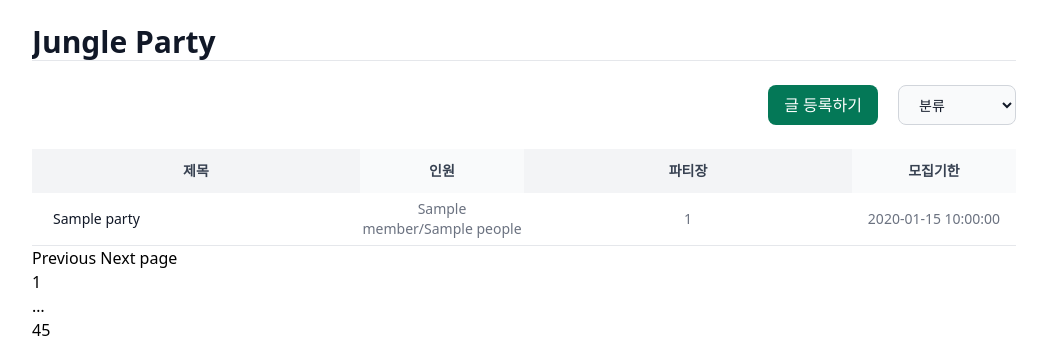
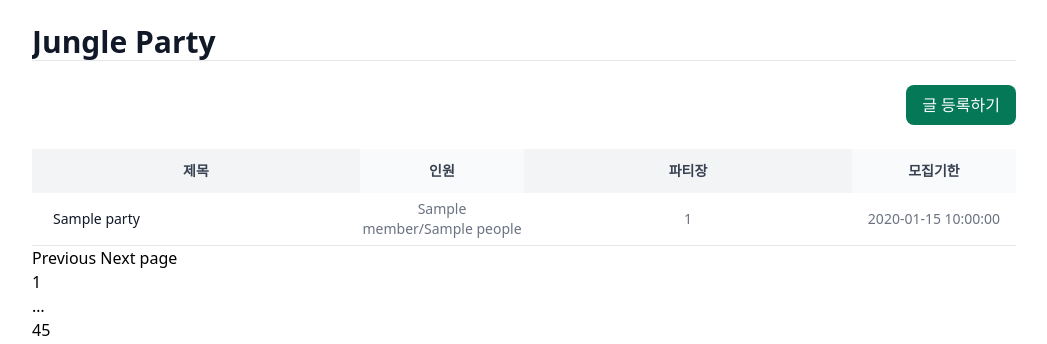
Before and after one commit to hjlee5701/Jungle-Hub, a Flask app: page /party in a window 1280 px wide. Shown: the part 74-418 px from the top of the page, without its empty margins (116-1163 px from the left). Run offline with Flask 3, Linux system fonts and the light colour scheme; a database or web service that is not in the repository returns one stand-in record (values such as "Sample title").

Commit message:
fix: [이현진] 분류 select box 삭제

```diff
--- a/templates/partyList.html
+++ b/templates/partyList.html
@@ -11,12 +11,6 @@
             class="inline-flex items-center justify-center px-4 py-2 text-base font-medium text-center text-white bg-green-700 rounded-lg hover:bg-green-800 focus:ring-4 focus:ring-blue-300 dark:focus:ring-blue-900">
             글 등록하기
         </a>
-        <select id="category"
-            class="bg-gray-50 border border-gray-300 text-gray-900 text-sm rounded-lg focus:ring-blue-500 focus:border-blue-500 block px-4 py-2 dark:bg-gray-700 dark:border-gray-600 dark:placeholder-gray-400 dark:text-white dark:focus:ring-blue-500 dark:focus:border-blue-500">
-            <option default>분류</option>
-            <option>마감 임박</option>
-            <option>마지막 1명</option>
-        </select>
     </div>
     <br>
     <table class="w-full text-sm text-left text-gray-500 dark:text-gray-400">
```
